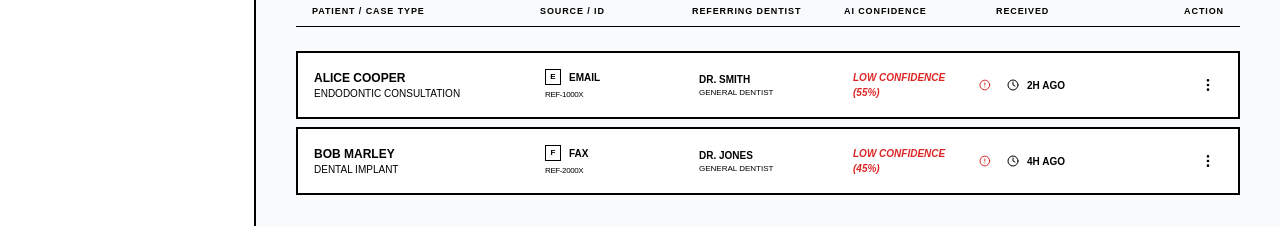
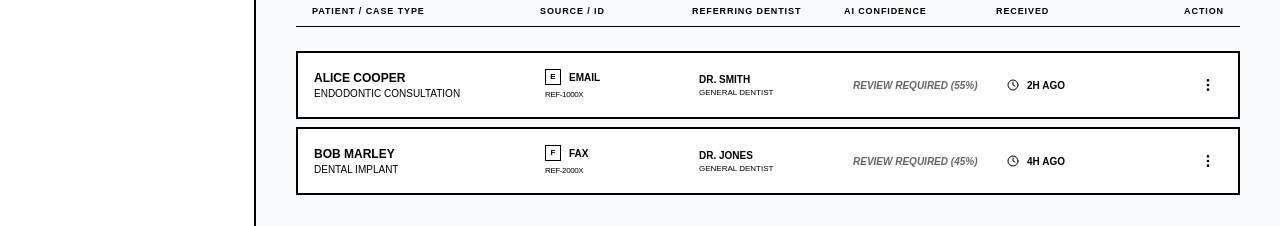
Before and after one commit to anton-g-kulikov/drtalk, a Next.js app: page /referrals in a window 1280 px wide. Shown: the part 449-675 px from the top of the page. Built offline with nearby package versions, Linux system fonts and the light colour scheme; no server answers; the database is empty.

Commit message:
style: remove red highlights from referrals list
- updated confidence markers to grayscale
- removed red alert icons

```diff
--- a/src/app/referrals/page.tsx
+++ b/src/app/referrals/page.tsx
@@ -56,13 +56,13 @@ export default function ReferralsPage() {
   const getConfidenceColor = (score: number) => {
     if (score >= 90) return 'text-black';
     if (score >= 60) return 'text-gray-500';
-    return 'text-red-600 font-black italic';
+    return 'text-black font-black italic opacity-60';
   };
 
   const getConfidenceLabel = (score: number) => {
     if (score >= 90) return 'High';
     if (score >= 60) return 'Medium';
-    return 'Low Confidence';
+    return 'Review Required';
   };
 
   return (
@@ -189,9 +189,6 @@ export default function ReferralsPage() {
                             <div className={`text-[10px] uppercase font-bold ${getConfidenceColor(referral.confidence)}`}>
                               {getConfidenceLabel(referral.confidence)} ({referral.confidence}%)
                             </div>
-                            {referral.confidence < 60 && (
-                              <AlertCircle size={12} className="text-red-600" />
-                            )}
                           </div>
                         </div>
                       )}
```
